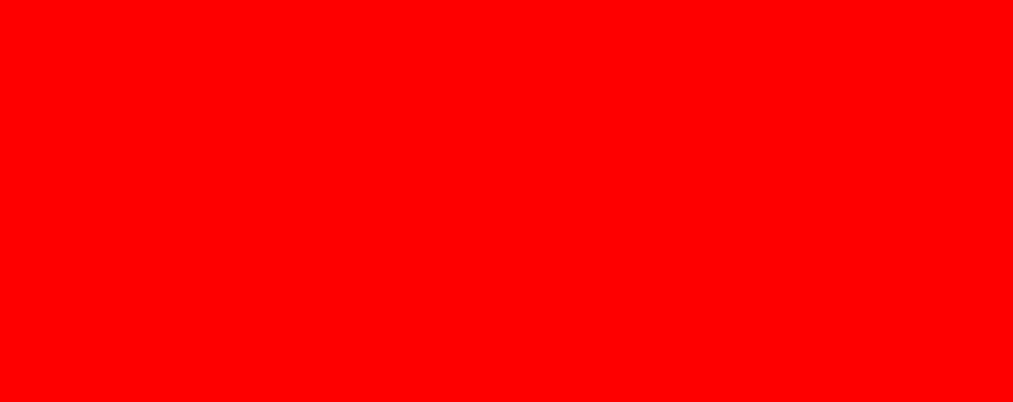
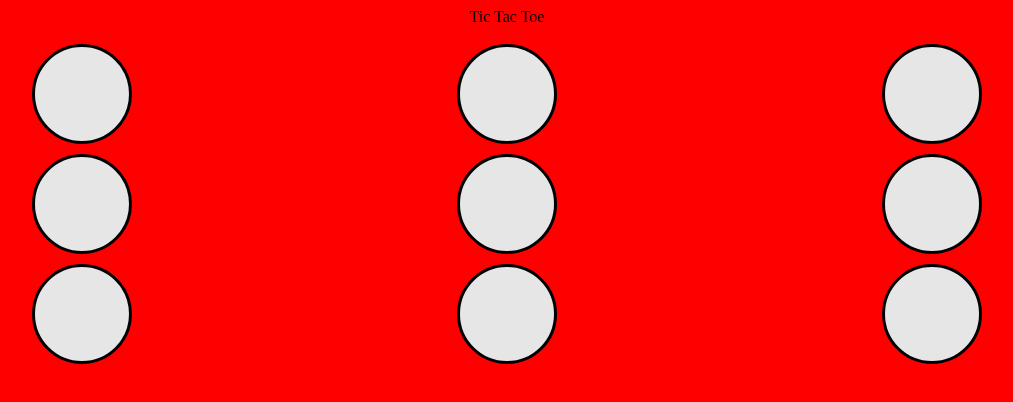
Before and after one commit to tonesfrantz/Tic_Tac_Toe_2.0, a plain HTML site: page index.html in a window 1280 px wide. Shown: the whole page, without its empty margins (133-1146 px from the left). Drawn offline with Linux system fonts and the light colour scheme.

Commit message:
css_&_DOM

```diff
--- /dev/null
+++ b/create.js
@@ -0,0 +1,12 @@
+// import { gameSize } from './main';
+let gameSize = 3;
+const createButtons = () => {
+    const body = document.getElementById('main');
+    var buttonDivHTML = '';
+    for (let i = 0; i < gameSize * gameSize; i++) {
+        buttonDivHTML += '<div id =' + (i + 1) + ' class = "button"></div>';
+    }
+    body.innerHTML = buttonDivHTML;
+};
+
+createButtons();
--- a/index.html
+++ b/index.html
@@ -7,6 +7,11 @@
         <title>Tic_Tac_Toe_2.0</title>
         <link rel="stylesheet" href="styles.css" />
     </head>
-    <body></body>
-    <script src="./main.js"></script>
+    <body>
+        <header id="header">Tic Tac Toe</header>
+        <br />
+        <section id="main"></section>
+    </body>
+    <script src="./create.js"></script>
+    <!-- <script type="module" src="./main.js"></script> -->
 </html>
--- a/main.js
+++ b/main.js
@@ -1,10 +1,12 @@
 console.log("Hi, I'm here. This is my Tic Tac Toe Logic!");
 
 // // IDEA 1:
+
 const x = 'x';
 const o = 'o';
 const y = null;
 let gameSize = 3;
+
 let ticTacToe = {
     playerInput: {},
     createGame: function (gameSize) {
@@ -118,3 +120,5 @@ console.log(ticTacToe.playerInput);
 
 // createGame(gameSize);
 // console.log(gameInput);
+
+export { gameSize };
--- a/styles.css
+++ b/styles.css
@@ -1,3 +1,43 @@
 body{
     background-color: red;
 }
+
+div {
+    box-sizing: border-box;
+    display: flex;
+    justify-content: centre;
+    align-items: center;
+    color: azure;
+    border-color: black;
+    border-width: 2em;
+}
+
+#header{
+    margin:auto;
+    width: 50%;
+    text-align: center;
+    font-family: "Papyrus";
+
+
+
+}
+
+#main {
+    display: grid;
+    grid-template-columns: repeat(3,1fr);
+    align-content: center;
+    align-items: center;
+    justify-items: center;
+    bottom: 10px;
+    grid-gap: 10px;
+}
+.button{
+    display: flex;
+    align-items: center;
+    justify-content: center;
+    background-color: rgb(230, 230, 230);
+    height: 100px;
+    width: 100px;
+    border: 3px solid black;
+    border-radius: 50px;
+}
```
Also changed, not shown: README.md.
